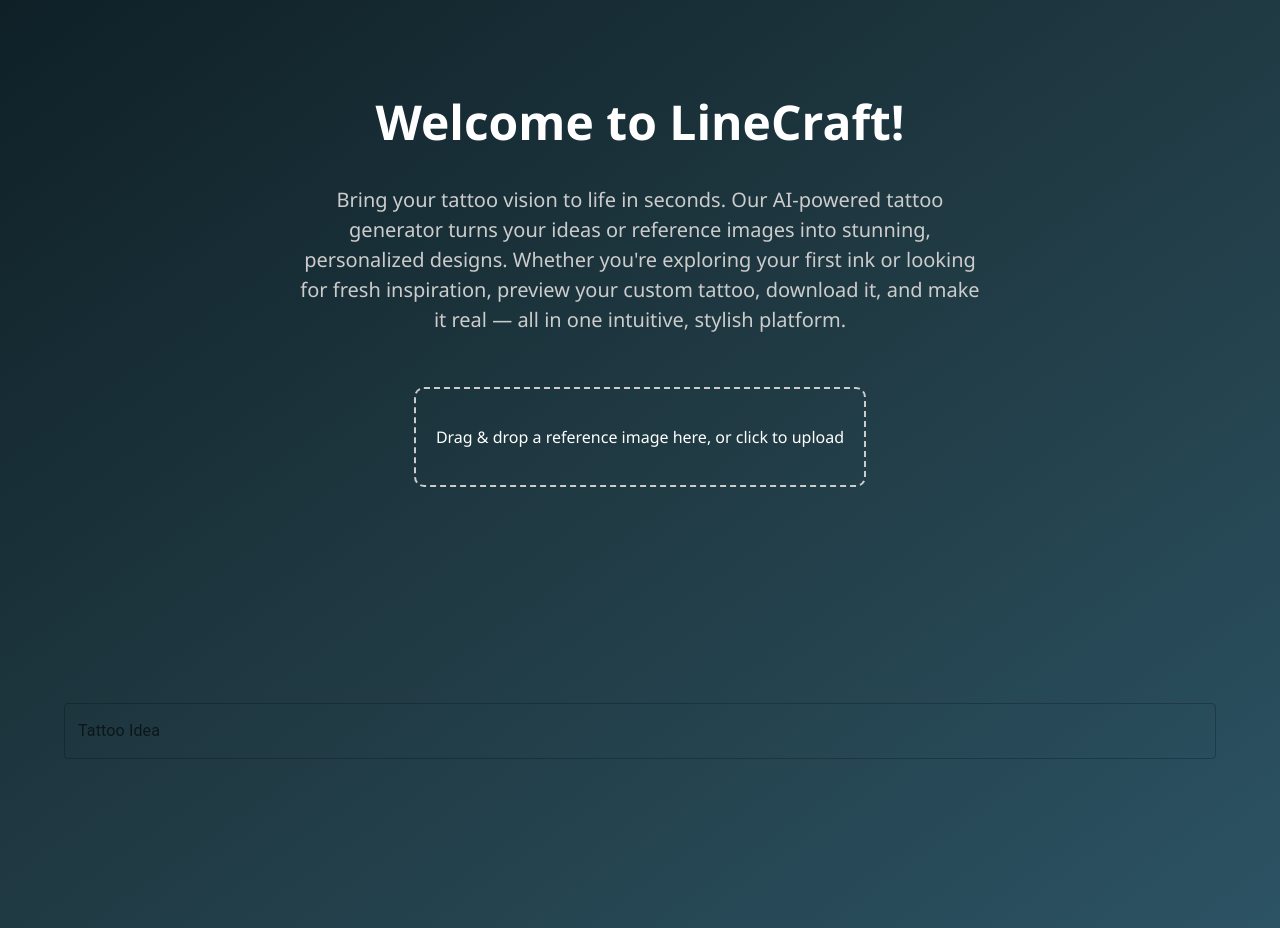
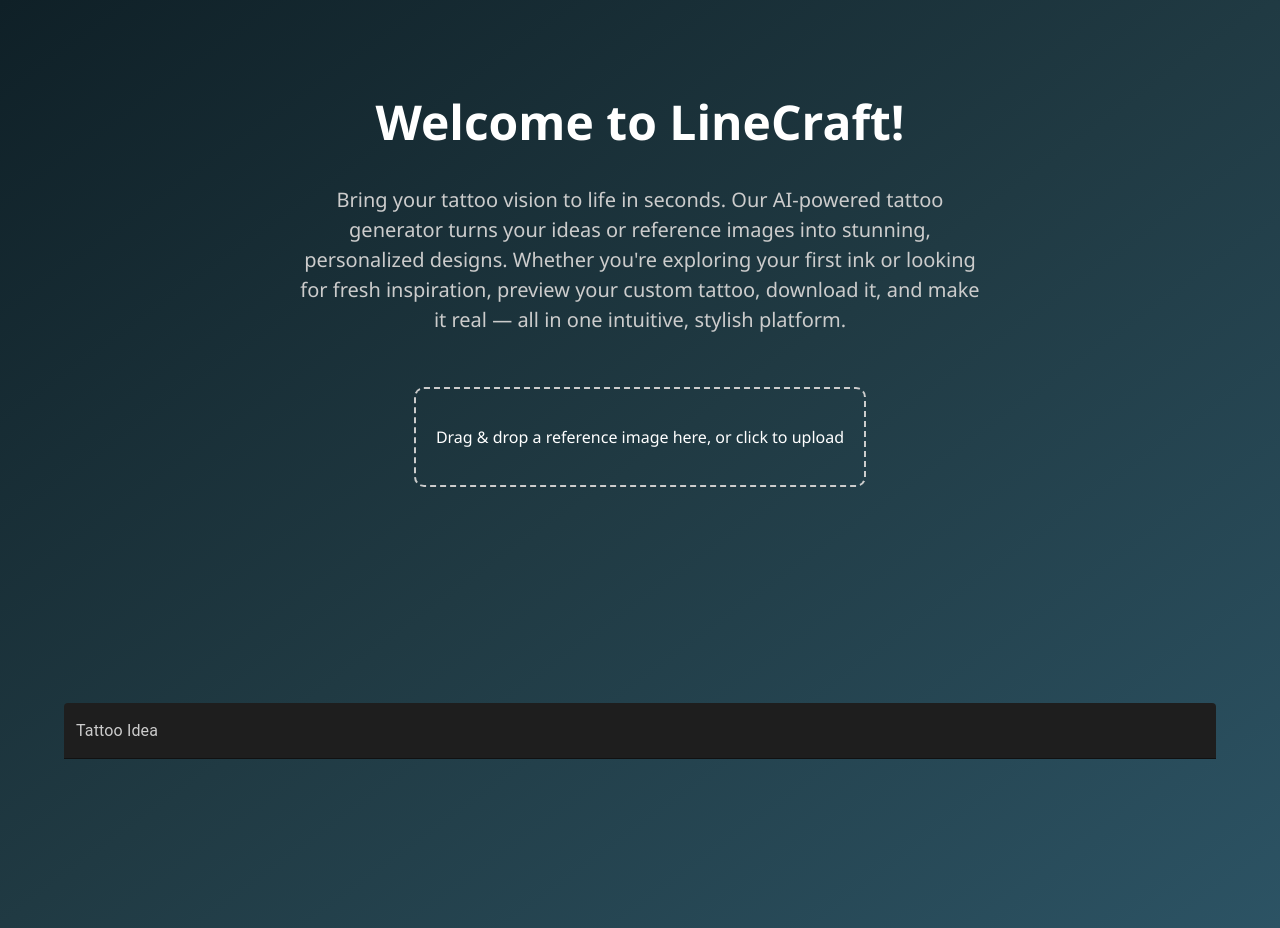
Before and after one commit to Xiao-Hannah/TECHIN510_TattooGenerator, a React (Vite) app: page / in a window 1280 px wide. Built offline with nearby package versions, Linux system fonts and the light colour scheme.

Commit message:
insert text

```diff
--- a/src/components/TextInput.tsx
+++ b/src/components/TextInput.tsx
@@ -1,3 +1,4 @@
+import React from "react";
 import TextField from "@mui/material/TextField";
 
 interface Props {
@@ -9,13 +10,23 @@
   return (
     <TextField
       label="Tattoo Idea"
-      variant="outlined"
+      variant="filled"
       fullWidth
       value={value}
       onChange={(e) => onChange(e.target.value)}
       placeholder="Describe your tattoo idea..."
       margin="normal"
-      className="text-input"
+      InputProps={{
+        style: {
+          backgroundColor: "#1e1e1e",
+          color: "#ffffff",
+        },
+      }}
+      InputLabelProps={{
+        style: {
+          color: "#cccccc",
+        },
+      }}
     />
   );
 };
```
